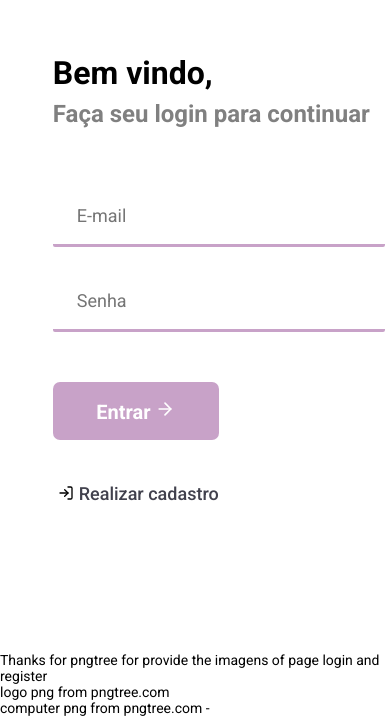
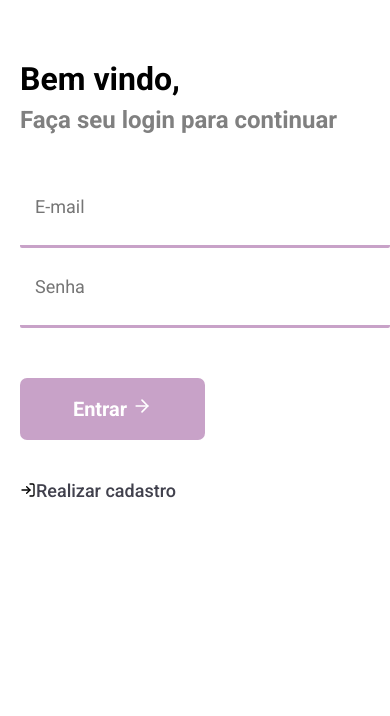
Before and after one commit to omateusamaral/Notes, a React (Create React App) app in the folder frontend/: page / in a window 390 px wide. Shown: the part 192-908 px from the top of the page. After the commit the page ends 844 px from the top, so only its background shows below. Built offline with nearby package versions, Linux system fonts and the light colour scheme.

Commit message:
changed the style of input

```diff
--- a/frontend/src/Pages/Login/index.js
+++ b/frontend/src/Pages/Login/index.js
@@ -1,28 +1,31 @@
 import React, { useState } from "react";
 import { Link, useHistory } from "react-router-dom";
+import { Formik, Form, Field, ErrorMessage } from "formik";
+import * as Yup from "yup";
 import api from "../../services/api";
 import logo from "../../assets/logo.png";
 import { FiLogIn, FiArrowRight } from "react-icons/fi";
 import "./style.css";
-
+const initialValues = {
+  email: "",
+  password: "",
+};
+const validationSchema = Yup.object({
+  email: Yup.string().email("Invalid E-mail").required("Campo obrigatório!"),
+  password: Yup.string().required("Campo obrigatório!").min("6"),
+});
 export default function Login() {
-  const [email, setEmail] = useState("");
-  const [password, setPassword] = useState("");
   const history = useHistory();
 
-  async function handleLogin(event) {
-    event.preventDefault();
-
+  async function handleLogin(values) {
     try {
-      const response = await api.post("sessions", { email, password });
+      const response = await api.post("sessions", values);
 
       const { token } = response.data;
       if (token) {
         localStorage.setItem("token", `Bearer ${token}`);
 
         history.push("/dashboard");
-      } else {
-        alert("Dados não econtrado. Verifique o que foi digitado.");
       }
     } catch (error) {
       alert("Dados não econtrado. Verifique o que foi digitado.");
@@ -33,27 +36,33 @@ export default function Login() {
       <div className="login-container">
         <section className="form">
           <img src={logo} alt="Notes" />
-          <form onSubmit={handleLogin}>
+          <Formik
+            initialValues={initialValues}
+            validationSchema={validationSchema}
+            onSubmit={handleLogin}
+          >
+            <Form>
               <h1>
                 Bem vindo,
                 <br />
                 <span> Faça seu login para continuar</span>
               </h1>
-            <input
+              <Field
                 type="email"
                 className="inputLogin"
                 placeholder="E-mail"
-              value={email}
-              onChange={(event) => setEmail(event.target.value)}
-            />{" "}
+                name="email"
+              />
+              <ErrorMessage name="email" />
               <br />
-            <input
+              <Field
                 type="password"
                 className="inputLogin"
                 placeholder="Senha"
-              value={password}
-              onChange={(event) => setPassword(event.target.value)}
+                name="password"
               />
+              <ErrorMessage name="password" />
+              <br />
               <button type="submit" className="btnLogin">
                 Entrar <FiArrowRight size={20} color="#fff" />
               </button>
@@ -62,7 +71,8 @@ export default function Login() {
                 <FiLogIn size={16} color="#000" className="spaceFI" />
                 Realizar cadastro
               </Link>
-          </form>
+            </Form>
+          </Formik>
         </section>
       </div>
 
--- a/frontend/src/Pages/Login/style.css
+++ b/frontend/src/Pages/Login/style.css
@@ -19,9 +19,9 @@ body {
   animation-name: up;
   animation-duration: 700ms;
 }
+
 .login-container section.form img {
   width: 60%;
-  max-width: 950px;
   animation-name: up;
   animation-duration: 1000ms;
 }
@@ -34,7 +34,7 @@ body {
     opacity: 1;
   }
 }
-.login-container section.form form {
+.login-container section.form Form {
   margin-top: 100px;
 }
 .login-container section.form form h1 {
@@ -47,12 +47,14 @@ body {
 }
 
 .login-container section.form form .inputLogin {
-  margin-top: 25px;
+  width: 500px;
+  height: 80px;
+  padding: 15px;
   border-width: 3px;
   border-radius: 2px;
   border-top: 0px;
+  border-right: 0px;
   border-left: 0px;
-  border-right: 0px;
   border-color: #c8a2c8;
 }
 .login-container section.form form .btnLogin {
@@ -76,18 +78,20 @@ body {
   text-decoration: none;
   font-weight: 500;
 }
-.login-container section.form form .LinkRegister .spaceFI {
-  margin: 5px;
-}
 
 @media only screen and (max-width: 600px) {
-  p a {
+  p {
     display: none;
+  }
+  .login-container {
+    margin-left: 0px;
   }
   .login-container section.form img {
     display: none;
   }
-  .login-container section.form {
-    padding: 5px;
+
+  .login-container section.form form .inputLogin {
+    width: 370px;
+    height: 80px;
   }
 }
```
Lines whose indentation alone changed are shown as unchanged.
